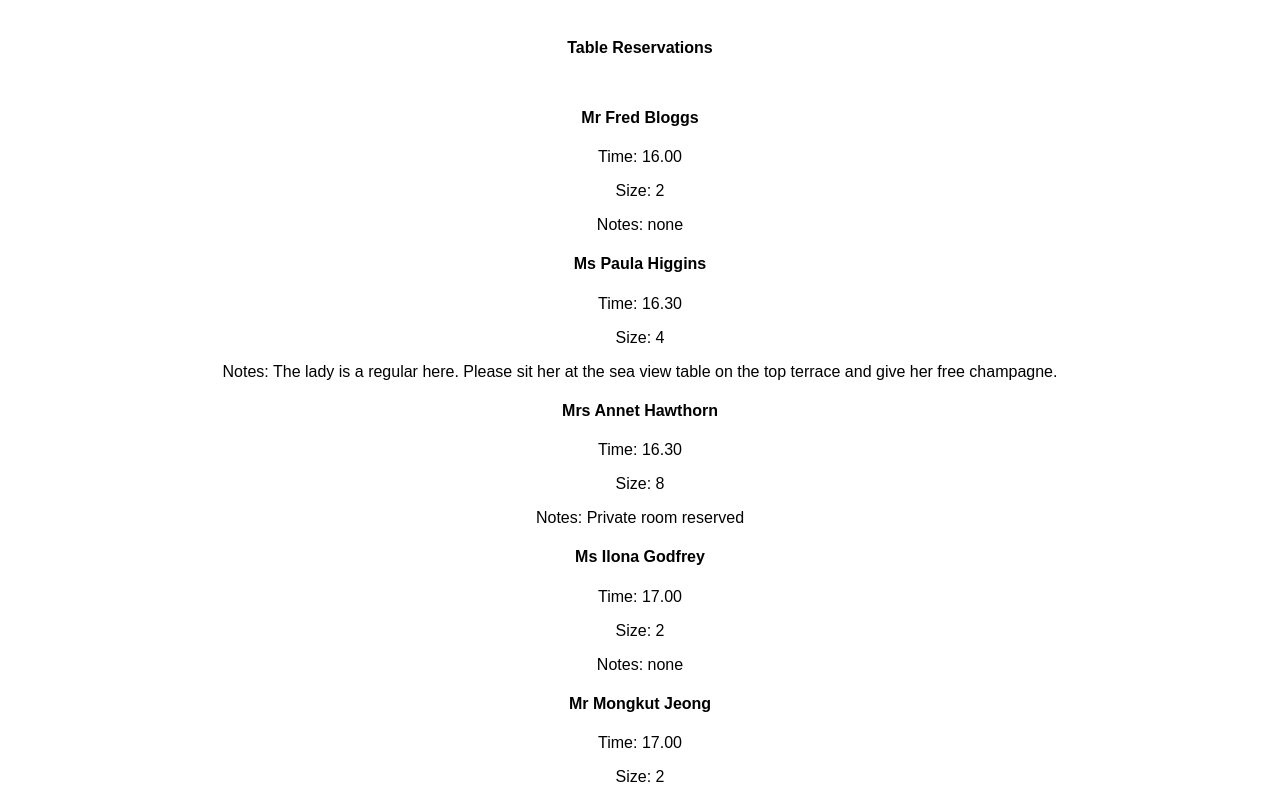
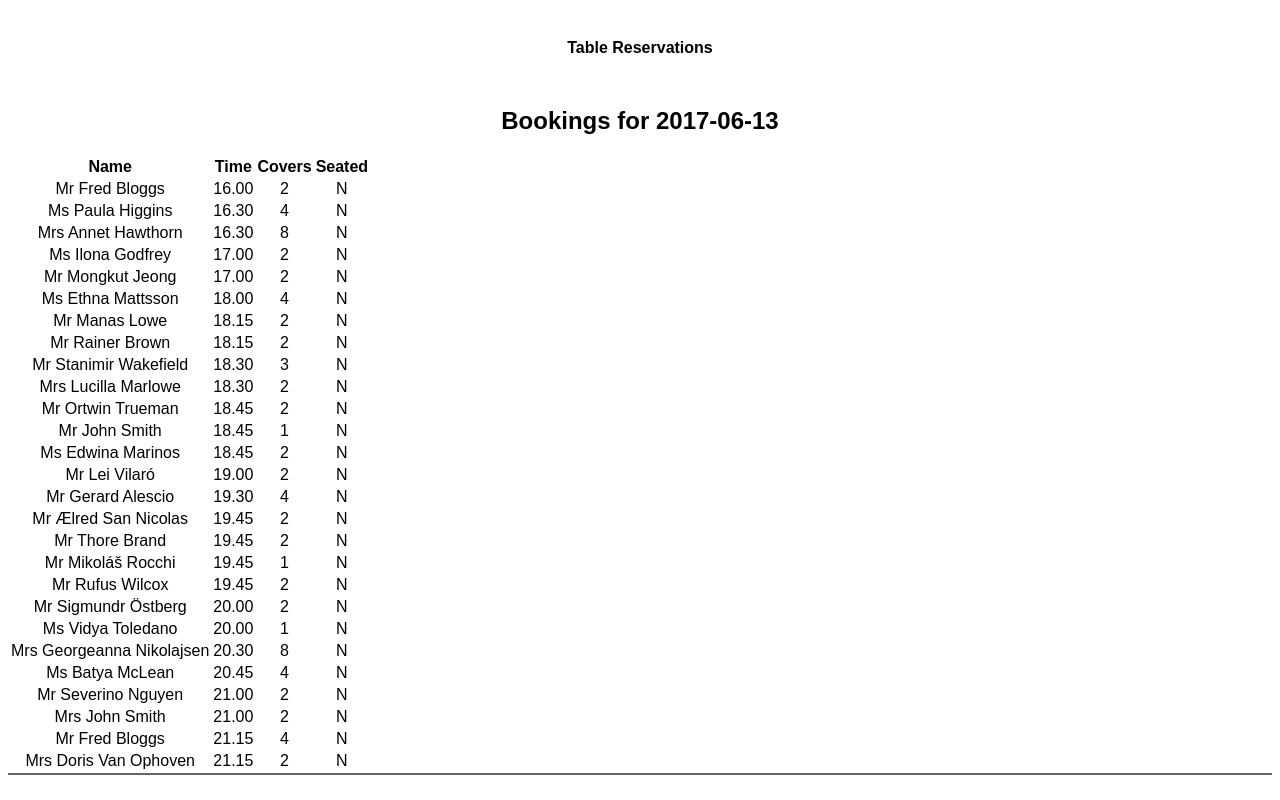
Before and after one commit to downeyfe/react-booking, a React app: page / in a window 1280 px wide. Shown: the top 800 px of the page. Built offline with nearby package versions, Linux system fonts and the light colour scheme.

Commit message:
Installing Sass, adding basic styles and structure for booking table

```diff
--- a/package.json
+++ b/package.json
@@ -25,8 +25,11 @@
     "cross-env": "^3.1.4",
     "css-loader": "^0.27.3",
     "file-loader": "^0.10.1",
+    "json-loader": "^0.5.4",
+    "node-sass": "^4.5.3",
     "react-hot-loader": "^3.0.0-beta.6",
     "rimraf": "^2.6.0",
+    "sass-loader": "^6.0.5",
     "style-loader": "^0.14.1",
     "webpack": "^2.2.0",
     "webpack-dev-server": "^2.2.0"
--- a/src/App.js
+++ b/src/App.js
@@ -1,7 +1,7 @@
 /* Feel free to edit */
 import React, { Component } from 'react';
 import Layout from './Layout';
-import css from './App.css';
+import css from './App.scss';
 
 // If you use React Router, make this component
 // render <Router> with your routes. Currently,
--- a/src/Layout.js
+++ b/src/Layout.js
@@ -4,13 +4,14 @@ import bookings from '../bookings.json';
 
 export default function Layout({children}) {
   const bookingElements = bookings[0].bookings.map((booking, index) => {
+    console.log('booking.seated', booking.seated);
     return (
-            <div className="booking" key={index}>
-                <h4>{booking.title} {booking.firstName} {booking.lastName}</h4>
-                <p>Time: {booking.time}</p>
-                <p>Size: {booking.partySize}</p>
-                <p>Notes: {booking.notes || 'none'}</p>
-            </div>
+      <tr className="booking" key={index}>
+        <td>{booking.title} {booking.firstName} {booking.lastName}</td>
+        <td>{booking.time}</td>
+        <td>{booking.partySize}</td>
+        <td>{booking.seated ? 'Y' : 'N'}</td>
+      </tr>
     );
   });
 
@@ -21,9 +22,17 @@ export default function Layout({children}) {
         <h1 className="bui-app-intro">Table Reservations</h1>
       </div>
 
-            <div className="bookings__grid">
+      <h2>Bookings for {new Date().toJSON().slice(0,10)}</h2>
+
+      <table className="bookings__grid">
+        <tr>
+          <th>Name</th>
+          <th>Time</th>
+          <th>Covers</th>
+          <th>Seated</th>
+        </tr>
         {bookingElements}
-            </div>
+      </table>
     </div>
   );
 }
--- a/webpack.config.js
+++ b/webpack.config.js
@@ -34,18 +34,32 @@ module.exports = {
     rules: [
       {
         test: /\.jsx?$/,
-        use: [
-          'babel-loader',
-        ],
+        use: ['babel-loader'],
         exclude: /node_modules/
       },
       {
+        test: /\.json$/,
+        use: ['json-loader']
+      },
+      {
+        test: /\.scss$/,
+        use: [
+          {
+            loader: "style-loader"
+          }, {
+            loader: "css-loader"
+          }, {
+            loader: "sass-loader"
+          }
+        ]
+      },
+      {
         test: /\.css$/,
-        use: [ 'style-loader', 'css-loader' ]
+        use: ['style-loader', 'css-loader']
       },
       {
         test: /\.(png|jpg|svg)$/,
-        use: [ 'file-loader' ],
+        use: ['file-loader'],
         exclude: /node_modules/
       }
     ],
```
Also changed, not shown: src/App.scss (line endings or trailing spaces). Lines whose indentation alone changed are shown as unchanged.
